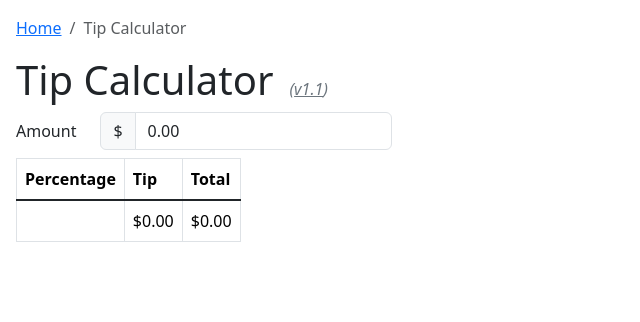
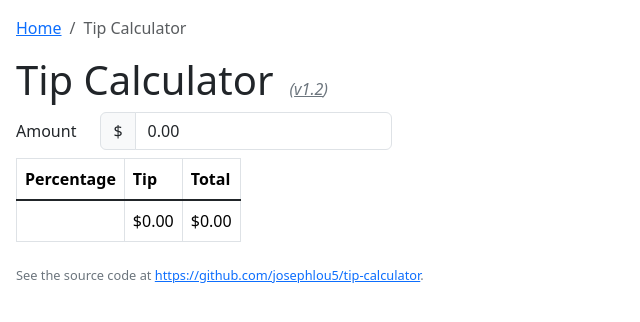
Before and after one commit to josephlou5/tip-calculator, a Next.js app: page / in a window 1280 px wide. Shown: the top 322 px of the page, without its empty margins (0-640 px from the left). Built offline with nearby package versions, Linux system fonts and the light colour scheme.

Commit message:
Add footer with GitHub link

```diff
--- a/src/app/breadcrumbs.tsx
+++ b/src/app/_layout.tsx
@@ -1,14 +1,17 @@
 "use client";
 
 import Link from "next/link";
-import { useSelectedLayoutSegments } from "next/navigation";
+import {
+  useSelectedLayoutSegment,
+  useSelectedLayoutSegments,
+} from "next/navigation";
 
-const BASE_PATH = "tip-calculator";
+import { BASE_PATH } from "./metadata";
 
 const NOT_FOUND_SEGMENT = "/_not-found";
 
 /** Displays breadcrumbs for page navigation. */
-export default function Breadcrumbs() {
+export function Breadcrumbs() {
   const segments = useSelectedLayoutSegments();
   if (segments.includes(NOT_FOUND_SEGMENT)) {
     // This is a "not found" page. Don't show the breadcrumbs.
@@ -44,7 +47,8 @@ export default function Breadcrumbs() {
             );
           }
           if (i > 0) {
-            // Skip the base path in the link, since it will be
+            // Skip the base path in the link, since the links are built
+            // relative to it already.
             href.push(segment);
           }
           return (
@@ -57,3 +61,20 @@ export default function Breadcrumbs() {
     </nav>
   );
 }
+
+/** Displays a page footer. */
+export function Footer() {
+  const segment = useSelectedLayoutSegment();
+  if (segment === NOT_FOUND_SEGMENT) return <></>;
+
+  const githubLink = `https://github.com/josephlou5/${BASE_PATH}`;
+  return (
+    <div className="text-secondary" style={{ fontSize: "0.8em" }}>
+      See the source code at{" "}
+      <a href={githubLink} target="_blank">
+        {githubLink}
+      </a>
+      .
+    </div>
+  );
+}
--- a/src/app/changelog/changelog.ts
+++ b/src/app/changelog/changelog.ts
@@ -81,6 +81,11 @@ export const CHANGELOG: Version[] = [
       },
     ],
   },
+  {
+    version: [1, 2],
+    timestamp: "2025-03-14 14:08",
+    description: [{ text: "Add footer with GitHub link" }],
+  },
 ].sort((v1, v2) => -cmpVersions(v1.version, v2.version));
 
 /** Returns the current version number as a string. */
--- a/src/app/layout.tsx
+++ b/src/app/layout.tsx
@@ -1,6 +1,6 @@
 import "bootstrap/dist/css/bootstrap.css";
 
-import Breadcrumbs from "./breadcrumbs";
+import { Breadcrumbs, Footer } from "./_layout";
 import { metadataForPage } from "./metadata";
 
 export const metadata = metadataForPage();
@@ -17,6 +17,7 @@ export default function RootLayout({
         <div className="p-3">
           <Breadcrumbs />
           {children}
+          <Footer />
         </div>
       </body>
     </html>
--- a/src/app/metadata.ts
+++ b/src/app/metadata.ts
@@ -2,6 +2,8 @@ import { Metadata } from "next";
 
 /** Title of the app. */
 export const TITLE = "Tip Calculator";
+/** GitHub repo name (which becomes the base path). */
+export const BASE_PATH = "tip-calculator";
 
 /** Creates Metadata for a page. */
 export function metadataForPage(pageTitle: string = ""): Metadata {
```
